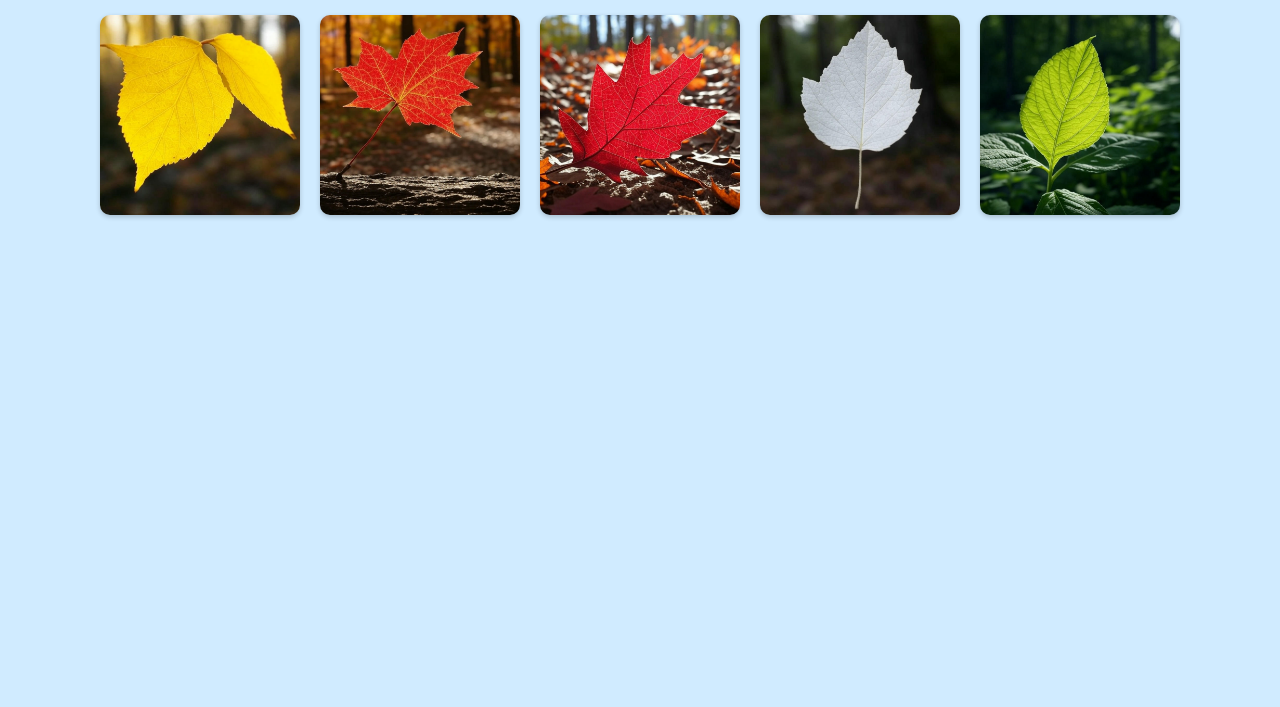
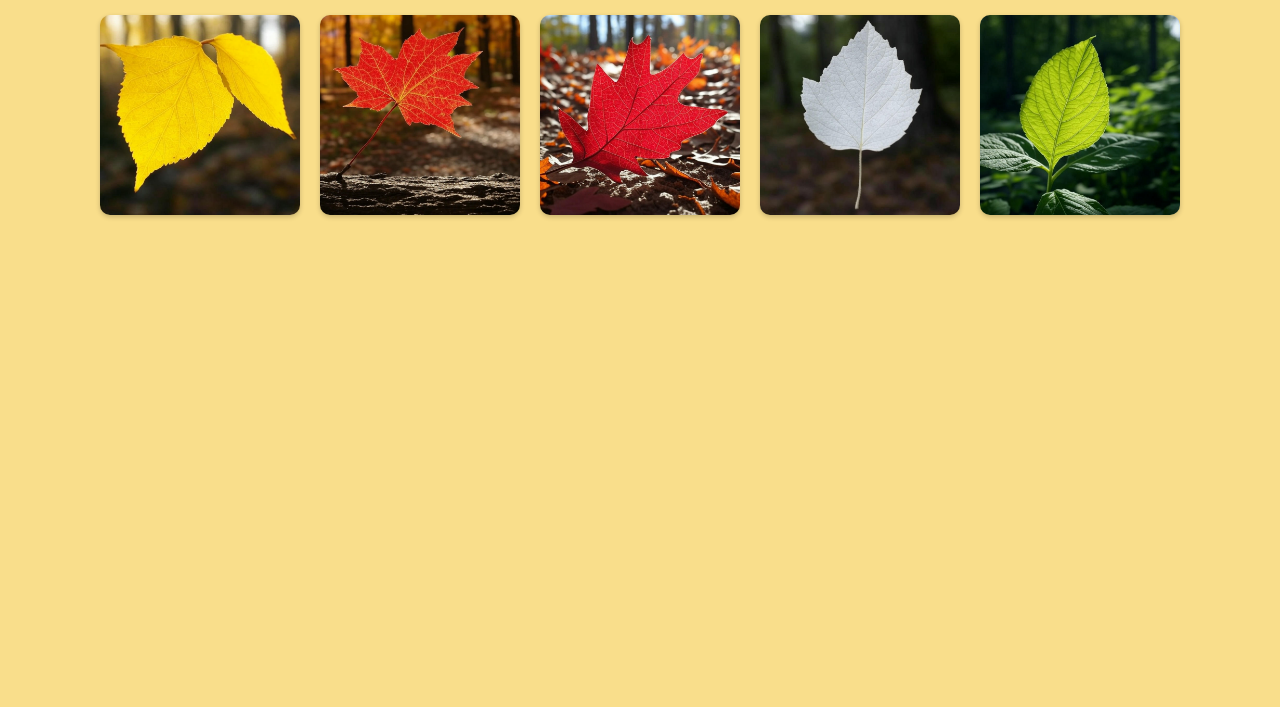
Before and after one commit to JustDory/PhaseI, a plain HTML site: page index.html in a window 1280 px wide. Shown: the part 93-800 px from the top of the page. Drawn offline with Linux system fonts and the light colour scheme.

Commit message:
Update index.html

```diff
--- a/index.html
+++ b/index.html
@@ -8,7 +8,7 @@
             text-align: center;
             margin: 0;
             padding: 20px;
-            background-color: #d0ebff;
+            background-color: #f9de8b;
         }
         h1 {
             color: #2e7d32;
```
